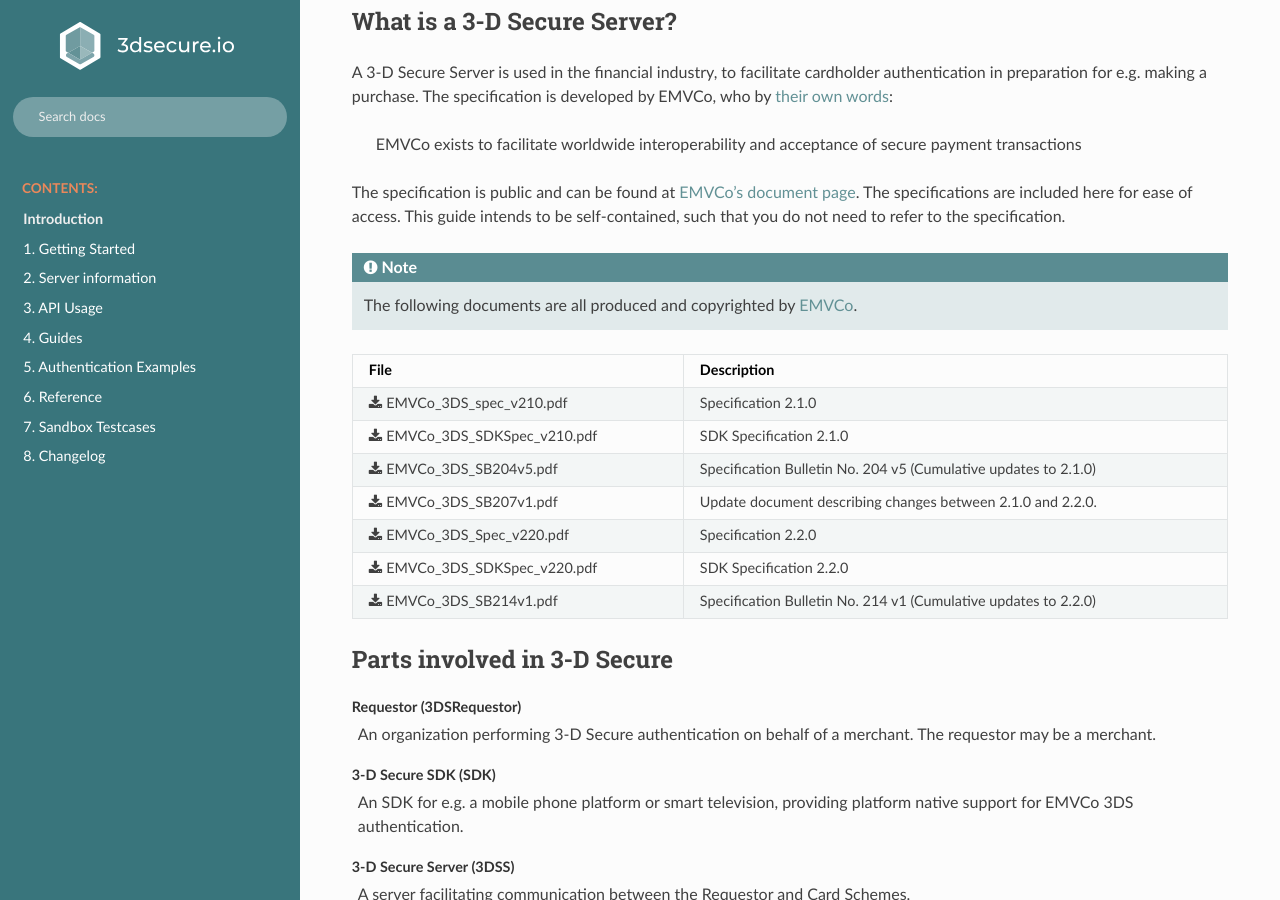
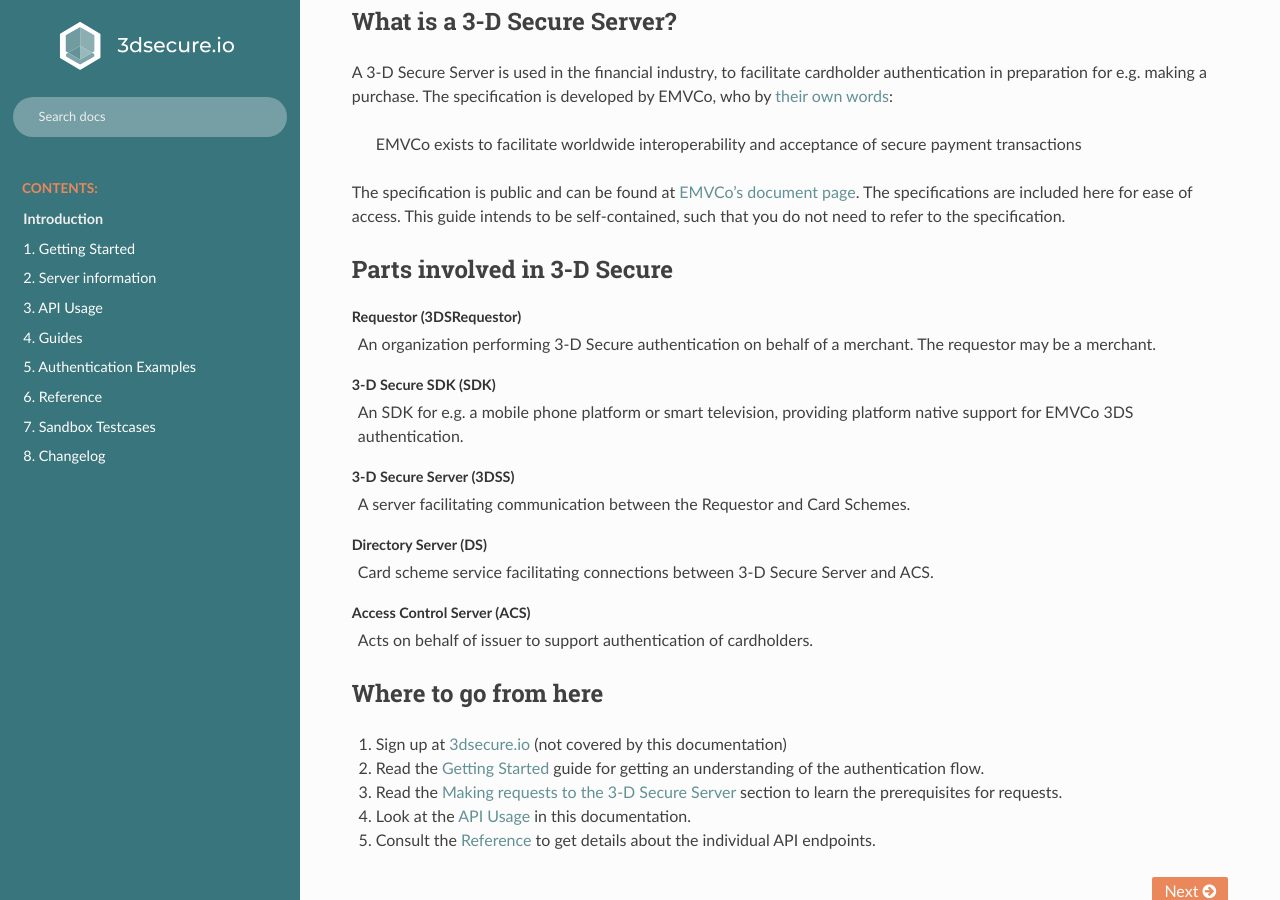
Before and after one commit to clearhaus/3DSv2-api-documentation, a Sphinx documentation site: the page built from source/index.rst, in a window 1280 px wide and 900 px high, scrolled down 1112 px. Built offline with Sphinx 7.4.7 and the Read the Docs theme 2.0.0, drawn with Linux system fonts in a browser that asks for light colours.

Commit message:
Remove specification files (#33)

```diff
--- a/source/index.rst
+++ b/source/index.rst
@@ -86,36 +86,6 @@
 included here for ease of access. This guide intends to be self-contained, such
 that you do not need to refer to the specification.
 
-.. note::
-  The following documents are all produced and copyrighted by `EMVCo <https://www.emvco.com/>`_.
-
-.. list-table::
-  :header-rows: 1
-
-  * - File
-    - Description
-
-  * - :download:`EMVCo_3DS_spec_v210.pdf <specifications/EMVCo_3DS_spec_v210.pdf>`
-    - Specification 2.1.0
-
-  * - :download:`EMVCo_3DS_SDKSpec_v210.pdf <specifications/EMVCo_3DS_SDKSpec_v210.pdf>`
-    - SDK Specification 2.1.0
-
-  * - :download:`EMVCo_3DS_SB204v5.pdf <specifications/EMVCo_3DS_SB204v5.pdf>`
-    - Specification Bulletin No. 204 v5 (Cumulative updates to 2.1.0)
-
-  * - :download:`EMVCo_3DS_SB207v1.pdf <specifications/EMVCo_3DS_SB207v1.pdf>`
-    - Update document describing changes between 2.1.0 and 2.2.0.
-
-  * - :download:`EMVCo_3DS_Spec_v220.pdf <specifications/EMVCo_3DS_Spec_v220.pdf>`
-    - Specification 2.2.0
-
-  * - :download:`EMVCo_3DS_SDKSpec_v220.pdf <specifications/EMVCo_3DS_SDKSpec_v220.pdf>`
-    - SDK Specification 2.2.0
-
-  * - :download:`EMVCo_3DS_SB214v1.pdf <specifications/EMVCo_3DS_SB214v1.pdf>`
-    - Specification Bulletin No. 214 v1 (Cumulative updates to 2.2.0)
-
 Parts involved in 3-D Secure
 ============================
 
```
Also changed, not shown: 5 other files.
